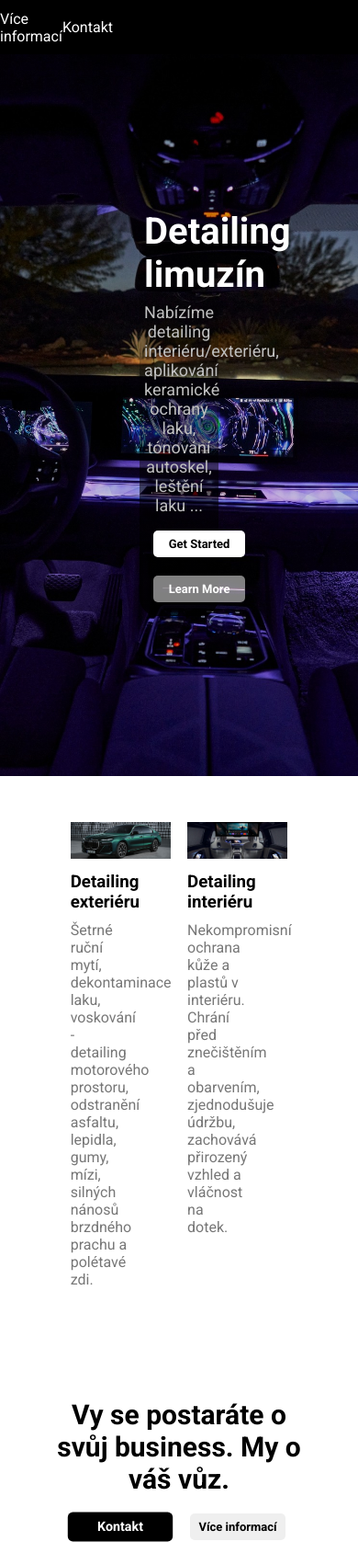
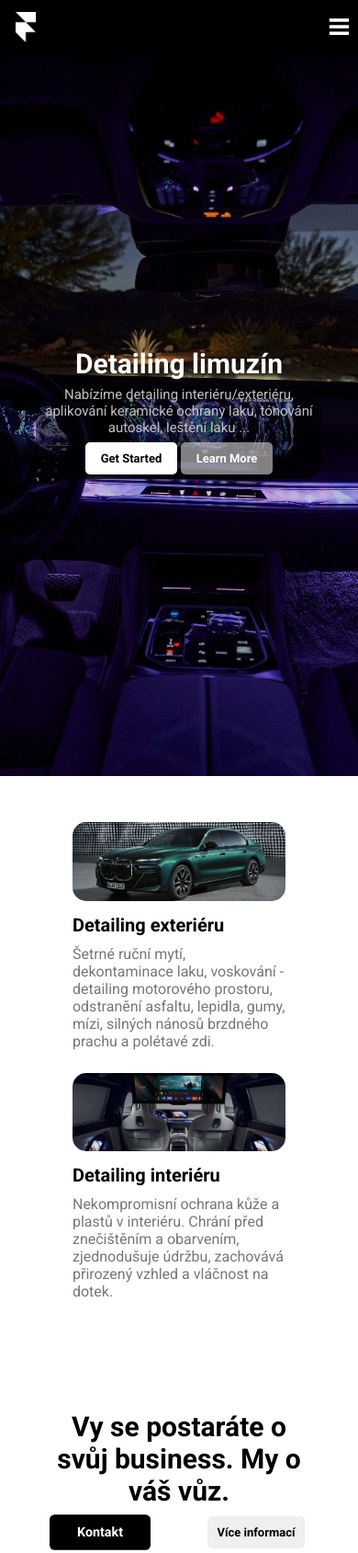
Before and after one commit to matthewSach/zaverecneKodovani, a plain HTML site: page index.html in a window 390 px wide. Shown: the top 1689 px of the page at 92% size. Drawn offline with Linux system fonts and the light colour scheme.

Commit message:
Main page responsive design

```diff
--- a/index.html
+++ b/index.html
@@ -16,6 +16,7 @@
                 <li class="link sp-link"><a href="index.html"><img src="images/logo.png" alt=""></a></li>
                 <li class="link"><a href="more-info.html">Více informací</a></li>
                 <li class="link"><a href="contact.html">Kontakt</a></li>
+                <li class="link sp-link-bars"><i class="fa fa-bars"></i></li>
             </ul>
         </nav>
         <section class="welcome-section">
--- a/style.css
+++ b/style.css
@@ -1,11 +1,12 @@
-*{
+* {
     margin: 0;
     padding: 0;
     box-sizing: border-box;
     font-family: 'Roboto', sans-serif;
 }
+
 /* NAVIGACE */
-nav{
+nav {
     width: 100%;
     height: 7vh;
     /* border: 1px solid orange; */
@@ -14,7 +15,7 @@ nav{
     align-items: center;
 }
 
-.links{
+.links {
     list-style: none;
     display: flex;
     justify-content: space-evenly;
@@ -23,15 +24,22 @@ nav{
     /* border: 1px solid orange; */
 }
 
-.link a{
+.link a {
     color: #fff;
     text-decoration: none;
 
 }
-.sp-link{
+
+.sp-link {
     /* border: 1px solid white; */
     width: 10%;
 }
+
+.sp-link-bars{
+    display: none;
+    color: white;
+}
+
 .sp-link img {
     width: 60%;
     display: block;
@@ -42,8 +50,8 @@ nav{
 
 
 /* INDEX */
-.welcome-section{
-    background: linear-gradient(rgba(0,0,0,0.2), rgba(0,0,0,0.1)), url(images/welcome.jpg);
+.welcome-section {
+    background: linear-gradient(rgba(0, 0, 0, 0.2), rgba(0, 0, 0, 0.1)), url(images/welcome.jpg);
     height: 93vh;
     background-repeat: no-repeat;
     background-size: cover;
@@ -54,34 +62,35 @@ nav{
     color: #fff;
 }
 
-.welcome-container{
+.welcome-container {
     width: 22%;
-    background: linear-gradient(rgba(0,0,0,0.0), rgba(0,0,0,0.8));
+    background: linear-gradient(rgba(0, 0, 0, 0.0), rgba(0, 0, 0, 0.8));
     border-radius: 20px;
     text-align: center;
     margin-bottom: 10px;
     padding: 5px;
 }
 
-.main-heading{
+.main-heading {
     font-size: 40px;
 }
-.welcome-container p{
+
+.welcome-container p {
     color: #c0c0c0;
     margin: 7px 0;
     font-size: 18px;
 }
 
-.btn-con{
+.btn-con {
     width: 260px;
     margin: 0 auto;
 }
 
-button{
+button {
     cursor: pointer;
 }
 
-.button{
+.button {
     border: 0;
     outline: none;
     min-height: 25px;
@@ -106,28 +115,31 @@ button{
 
 /* detailing sekce */
 
-.detailing-section{
+.detailing-section {
     width: 70%;
     margin: 50px auto;
     display: flex;
     justify-content: space-evenly;
 }
 
-.detailing-con{
+.detailing-con {
     width: 40%;
 }
 
-.detailing-img{
+.detailing-img {
     height: auto;
 }
-.detailing-img img{
+
+.detailing-img img {
     width: 100%;
     height: 145;
 
 }
-.detailing-con h3{
+
+.detailing-con h3 {
     margin: 10px 0;
 }
+
 .detailing-con p {
     width: 60%;
     color: #777777;
@@ -135,24 +147,25 @@ button{
 
 /* qutoe sekce */
 
-.quote-section{
+.quote-section {
     width: 70%;
     margin: 120px auto;
     text-align: center;
 }
 
-.quote-section h2{
+.quote-section h2 {
     font-size: 30px;
     margin-bottom: 10px;
 }
-.btn-black{
+
+.btn-black {
     background: #000;
     color: #fff;
     scale: 110%;
 }
 
 /*faq sekce*/
-.faq-section{
+.faq-section {
     width: 70%;
     margin: 20px auto;
     background-color: #F2F2F2;
@@ -160,12 +173,14 @@ button{
     padding: 10px;
     margin-bottom: 40px;
 }
-.faq-section ul{
+
+.faq-section ul {
     list-style: none;
     display: flex;
     flex-direction: column;
 }
-.question{
+
+.question {
     height: 50px;
     line-height: 50px;
     cursor: pointer;
@@ -173,22 +188,24 @@ button{
     font-weight: bold;
 }
 
-.fa-plus{
+.fa-plus {
     font-size: 25px;
     margin-right: 15px;
     display: block;
     transition: all linear 0.1s;
 }
+
 .question:hover {
     border-bottom: 1px solid #8c8b8b;
 }
+
 .question:hover .fa-plus {
-    transform: scale(1.2)!important;
+    transform: scale(1.2) !important;
 }
 
 
 /* FOOTER */
-footer{
+footer {
     height: 140px;
     background-color: #000;
 }
@@ -201,7 +218,7 @@ footer{
     margin: 30px 0;
 }
 
-.banners{
+.banners {
     width: 70%;
     margin: 80px auto;
     padding: 10px;
@@ -211,116 +228,120 @@ footer{
 
 }
 
-.banner-container{
+.banner-container {
     padding: 9px;
     transform: scale(1.15);
-    box-shadow: 0 2px 5px rgba(0,0,0,0.1);
+    box-shadow: 0 2px 5px rgba(0, 0, 0, 0.1);
     border-radius: 15px;
     transition: all linear 0.2s;
     margin: 0 10px;
 }
 
-.banner-container:hover{
+.banner-container:hover {
     scale: 1.05;
 }
 
-.type-of-sub{
+.type-of-sub {
     font-size: 12px;
 }
 
-.price{
+.price {
     font-size: 35px;
     margin: 10px 0;
     font-weight: bold;
 
 }
 
-.benefits{
+.benefits {
     list-style: none;
 }
 
-.benefit{
+.benefit {
     font-size: 15px;
 }
 
-.fa-check{
+.fa-check {
     background-color: #000;
     color: #fff;
     padding: 1px;
     margin-right: 7px;
     border-radius: 50%;
 }
+
 /* references */
 
-.reference{
+.reference {
     width: 30%;
     margin: 0 auto;
     margin-bottom: 50px;
 }
 
-.ref-heading{
+.ref-heading {
     text-align: center;
     font-size: 30px;
     margin: 10px 0;
 }
 
-.ref-content{
+.ref-content {
     text-align: center;
     margin: 20px auto;
     width: 80%;
     color: #777777;
 }
 
-.ref-person{
+.ref-person {
     display: flex;
     justify-content: space-evenly;
     margin: 15px auto;
     width: 30%;
 }
 
-.ref-per-foto{
+.ref-per-foto {
     width: 30px;
     height: 30px;
     border-radius: 50%;
     padding: 1px;
-    box-shadow: 0 2px 5px rgba(0,0,0,0.1);
+    box-shadow: 0 2px 5px rgba(0, 0, 0, 0.1);
 }
 
-.per-profile{
+.per-profile {
     display: flex;
     flex-direction: column;
 }
-.ref-per-name{
+
+.ref-per-name {
     font-size: 14px;
     font-weight: bold;
 }
 
-.ref-per-prof{
+.ref-per-prof {
     font-size: 12px;
     color: #8c8b8b;
 }
 
 /* Contact */
-.contact-form-section{
+.contact-form-section {
     width: 70%;
     margin: 110px auto;
     margin-bottom: 30px;
 }
-.contact-form-section h2{
+
+.contact-form-section h2 {
     margin: 15px auto;
 }
 
-form{
+form {
     padding: 8px;
     width: 50%;
     margin: 0 auto;
 }
 
-.user-name-inputs{
+.user-name-inputs {
     display: flex;
 
 }
-input{
+
+input {
     width: 50%;
     height: 45px;
     padding: 6px;
@@ -332,20 +353,21 @@ input{
 
 }
 
-input:focus{
+input:focus {
     border-bottom: 1px solid black;
 }
-input:nth-child(1){
+
+input:nth-child(1) {
     margin-right: 5px;
     margin-bottom: 10px;
 }
 
-input:nth-child(2){
+input:nth-child(2) {
     margin-left: 5px;
     margin-bottom: 10px;
 }
 
-textarea{
+textarea {
     resize: none;
     width: 100%;
     height: 130px;
@@ -356,11 +378,12 @@ textarea{
     border-radius: 10px;
     transition: all linear 0.1s;
 }
-textarea:focus{
+
+textarea:focus {
     border-top: 1px solid black;
 }
 
-.submit-btn{
+.submit-btn {
     width: 100%;
     border: none;
     font-weight: bold;
@@ -371,12 +394,13 @@ textarea:focus{
     margin: 5px 0;
     cursor: pointer;
 }
+
 /* / Contact page */
 
 
 /* More info page */
 
-.our-service{
+.our-service {
     width: 70%;
     margin: 50px auto;
     display: flex;
@@ -384,20 +408,20 @@ textarea:focus{
     align-items: center;
 }
 
-.reason{
+.reason {
     width: 26%;
 }
 
-.rs-heading-sm{
+.rs-heading-sm {
     font-size: 25px;
 }
 
-.reason p{
+.reason p {
     margin: 10px 0;
     color: #777777;
 }
 
-.small-btn{
+.small-btn {
     border: none;
     width: 60px;
     height: 25px;
@@ -406,13 +430,13 @@ textarea:focus{
     font-weight: bold;
 }
 
-.btn-sm-black{
+.btn-sm-black {
     color: #fff;
     background: #000;
     margin-right: 5px;
 }
 
-.base-foto{
+.base-foto {
     width: 60%;
     height: auto;
 }
@@ -423,7 +447,7 @@ textarea:focus{
     margin: 0 auto;
 }
 
-.perk-section{
+.perk-section {
     display: flex;
     width: 70%;
     margin: 90px auto;
@@ -433,14 +457,16 @@ textarea:focus{
 
 }
 
-.value{
+.value {
     width: 25%;
     margin: 13px;
 }
-.value h4{
+
+.value h4 {
     margin: 8px 0;
 }
-.value p{
+
+.value p {
     color: #777777;
 }
 
@@ -450,24 +476,167 @@ textarea:focus{
     border-radius: 10px;
 }
 
-.trusted-by-section{
+.trusted-by-section {
     width: 40%;
     margin: 90px auto;
 
 }
 
-.partners{
+.partners {
     display: flex;
     justify-content: center;
     list-style: none;
 }
-.partner{
+
+.partner {
     margin: 0 20px;
     font-weight: bold;
     font-size: 20px;
     margin-top: 20px;
     color: #777777;
 }
-.fa-part{
+
+.fa-part {
     margin-right: 5px;
 }
+
+/* Query pro všechny menší zařízení */
+@media only creen and (max-width: 1200px){
+    nav {
+        height: 10vh;
+    }
+
+    .sp-link {
+        width: 30px;
+    }
+
+    .faq-section {
+        width: 100%;
+    }
+
+    .faq-section ul {
+        width: 100%;
+    }
+}
+
+/* Tablet */
+@media only screen and (min-width: 621px) and (max-width: 1200px) {
+
+    /* Nav and top*/
+    .links {
+        width: 30%;
+    }
+
+    /* Welcome screen */
+    .welcome-section {
+        height: 60vh;
+    }
+
+    .welcome-container {
+        width: 50%;
+    }
+
+    /* Detailing */
+    .detailing-con p {
+        width: 100%;
+    }
+
+    .quote-section h2 {
+        font-size: 35px;
+    }
+
+    .btn-black {
+        scale: 100%;
+    }
+
+    /* Kontakt */
+    .button {
+        padding: 15px;
+        font-size: 11px;
+    }
+}
+
+/* Mobile */
+@media only screen and (max-width: 620px) {
+
+    /* Nav and top*/
+    nav {
+        justify-content: center;
+    }
+
+    .links {
+        width: 95%;
+        justify-content: space-between;
+    }
+
+    .link{
+        display: none;
+    }
+
+    .sp-link {
+        display: block;
+    }
+
+    .sp-link-bars{
+        display: block;
+        font-size: 25px;
+    }
+
+    /* Welcome screen */
+    .welcome-container{
+        width: 80%;
+    }
+
+    .welcome-container p{
+        font-size: 15px;
+    }
+
+    .main-heading{
+        font-size: 30px;
+    }
+
+    .button{
+        padding: 10px;
+    }
+
+    /* Detailing */
+    .detailing-section{
+        flex-direction: column;
+        align-items: center;
+        justify-content: space-evenly;
+        margin: 25px auto;
+    }
+
+    .detailing-con{
+        padding-top: 25px;
+    }
+
+    .detailing-con{
+        width: 85%;
+    }
+
+    .detailing-con h3{
+        font-size: 20px;
+    }
+
+    .detailing-con p{
+        width: 100%;
+    }
+
+    .detailing-img img{
+        border-radius: 15px;
+    }
+
+    /* Kontakt */
+    .btn-con{
+        display: flex;
+        justify-content: space-between;
+        width: 100%;
+    }
+
+    .button{
+        width: auto;
+        height: auto;
+        margin: 0px;
+    }
+}
```
